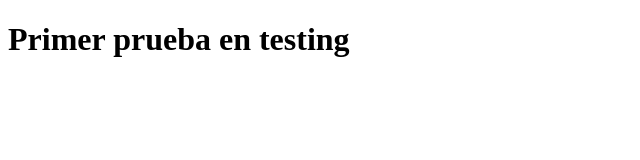
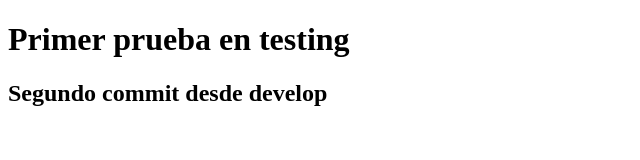
Before and after one commit to jalfonsojimenez/testBedu2, a plain HTML site: page readme.html in a window 1280 px wide. Shown: the whole page, without its empty margins (0-640 px from the left). Drawn offline with Linux system fonts and the light colour scheme.

Commit message:
mandando readme a produccion

```diff
--- a/readme.html
+++ b/readme.html
@@ -6,5 +6,6 @@
 </head>
 <body>
     <h1>Primer prueba en testing</h1>
+    <h2>Segundo commit desde develop</h2>
 </body>
 </html>
```
